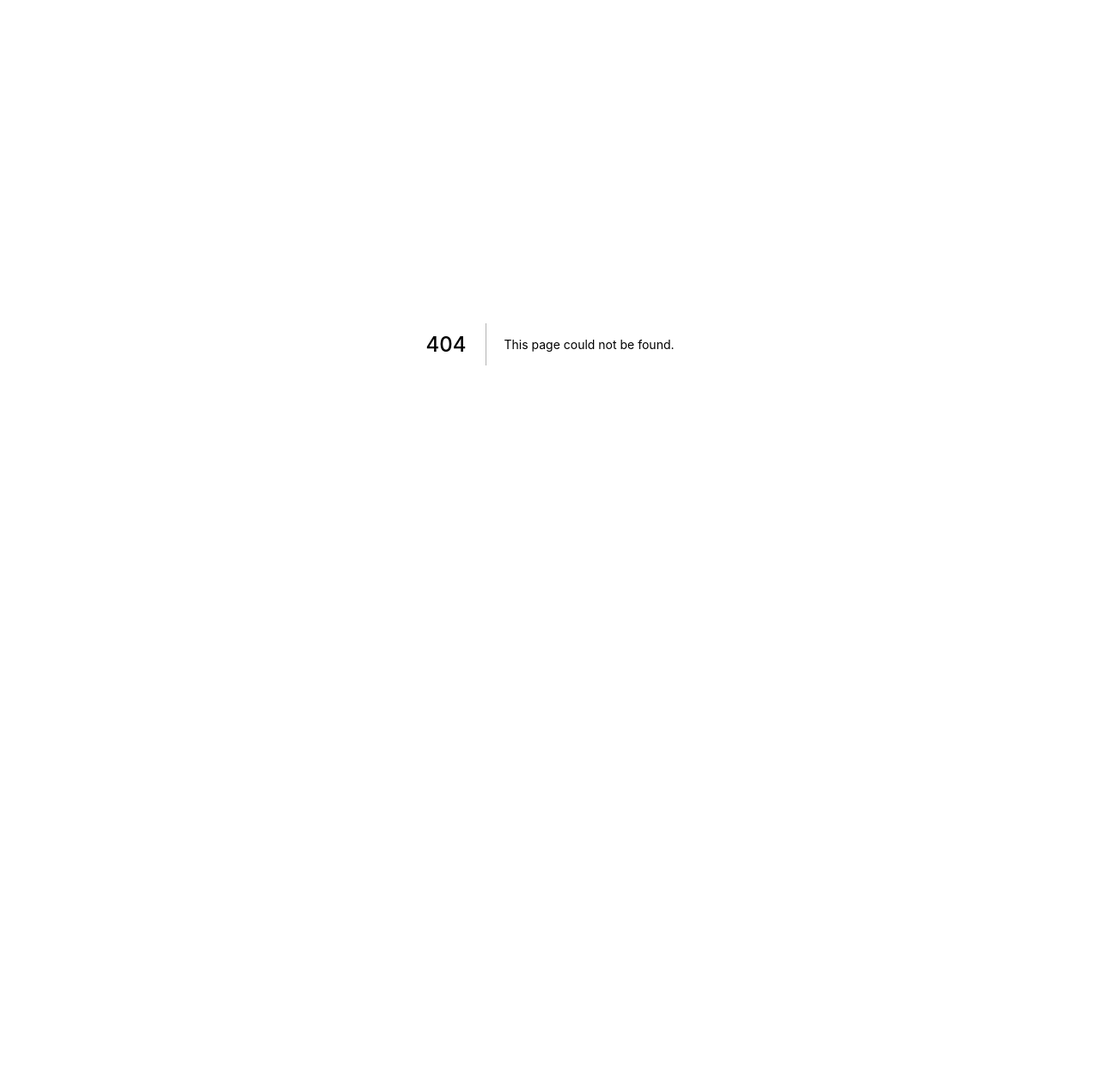
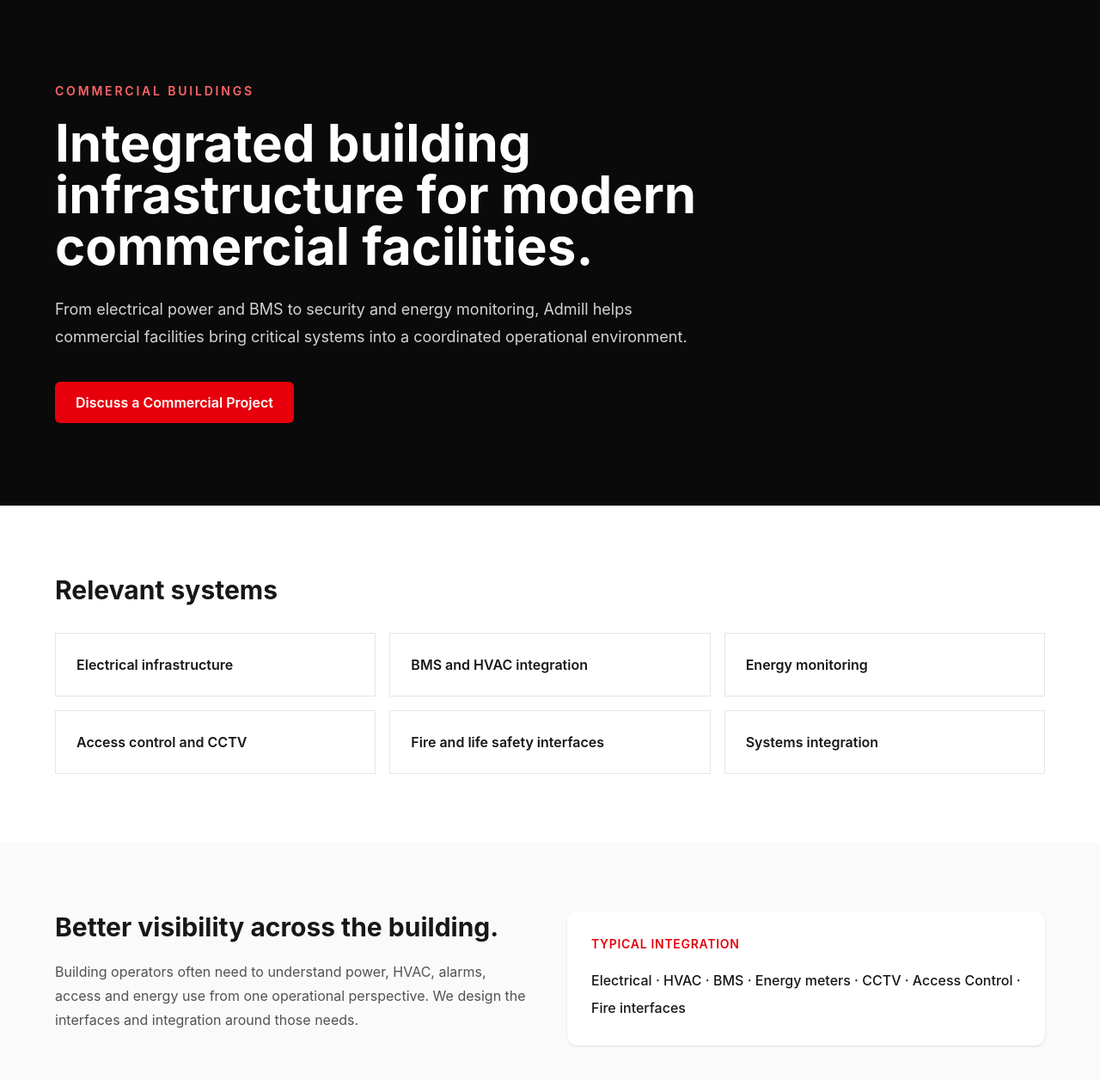
Before and after one commit to smokd/admill-landing, a Next.js app in the folder admill-landing-page/: page /industries/commercial in a window 1280 px wide. Before the commit this address had no page. Shown: the top 1256 px of the page at 86% size. Before the commit the page ends 800 px from the top, so only its background shows below. Built offline with nearby package versions, Linux system fonts and the light colour scheme.

Commit message:
Add commercial buildings industry landing page

```diff
--- /dev/null
+++ b/admill-landing-page/app/industries/commercial/page.tsx
@@ -0,0 +1,21 @@
+import type { Metadata } from "next";
+import Link from "next/link";
+
+export const metadata: Metadata = {
+  title: "Electrical & Building Systems for Commercial Buildings in Zimbabwe",
+  description: "Integrated electrical, BMS, energy, security and building systems for commercial properties in Harare and across Zimbabwe.",
+  alternates: { canonical: "/industries/commercial" },
+};
+
+const areas = ["Electrical infrastructure", "BMS and HVAC integration", "Energy monitoring", "Access control and CCTV", "Fire and life safety interfaces", "Systems integration"];
+
+export default function CommercialPage() {
+  return (
+    <main className="min-h-screen bg-white text-neutral-900">
+      <section className="bg-neutral-950 px-6 py-24 text-white"><div className="mx-auto max-w-6xl"><p className="text-sm font-semibold uppercase tracking-[0.2em] text-red-400">Commercial Buildings</p><h1 className="mt-5 max-w-4xl text-4xl font-bold md:text-6xl">Integrated building infrastructure for modern commercial facilities.</h1><p className="mt-7 max-w-3xl text-lg leading-8 text-neutral-300">From electrical power and BMS to security and energy monitoring, Admill helps commercial facilities bring critical systems into a coordinated operational environment.</p><Link href="/#contact" className="mt-9 inline-block rounded-md bg-red-600 px-6 py-3 font-semibold">Discuss a Commercial Project</Link></div></section>
+      <section className="px-6 py-20"><div className="mx-auto max-w-6xl"><h2 className="text-3xl font-bold">Relevant systems</h2><div className="mt-8 grid gap-4 md:grid-cols-3">{areas.map((x) => <div key={x} className="border border-neutral-200 p-6 font-semibold">{x}</div>)}</div></div></section>
+      <section className="bg-neutral-50 px-6 py-20"><div className="mx-auto max-w-6xl grid gap-10 md:grid-cols-2"><div><h2 className="text-3xl font-bold">Better visibility across the building.</h2><p className="mt-5 leading-7 text-neutral-600">Building operators often need to understand power, HVAC, alarms, access and energy use from one operational perspective. We design the interfaces and integration around those needs.</p></div><div className="rounded-xl bg-white p-7 shadow-sm"><p className="text-sm font-semibold uppercase tracking-wider text-red-600">Typical integration</p><p className="mt-4 font-medium leading-8">Electrical · HVAC · BMS · Energy meters · CCTV · Access Control · Fire interfaces</p></div></div></section>
+      <section className="px-6 py-20"><div className="mx-auto max-w-6xl rounded-2xl bg-neutral-950 p-8 text-white md:p-12"><h2 className="text-3xl font-bold">Developing or upgrading a commercial facility?</h2><p className="mt-4 max-w-2xl text-neutral-300">Bring us in during design, tender, construction or upgrade planning to define the systems and integration requirements.</p><Link href="/#contact" className="mt-7 inline-block rounded-md bg-red-600 px-6 py-3 font-semibold">Request Engineering Consultation</Link></div></section>
+    </main>
+  );
+}
```
